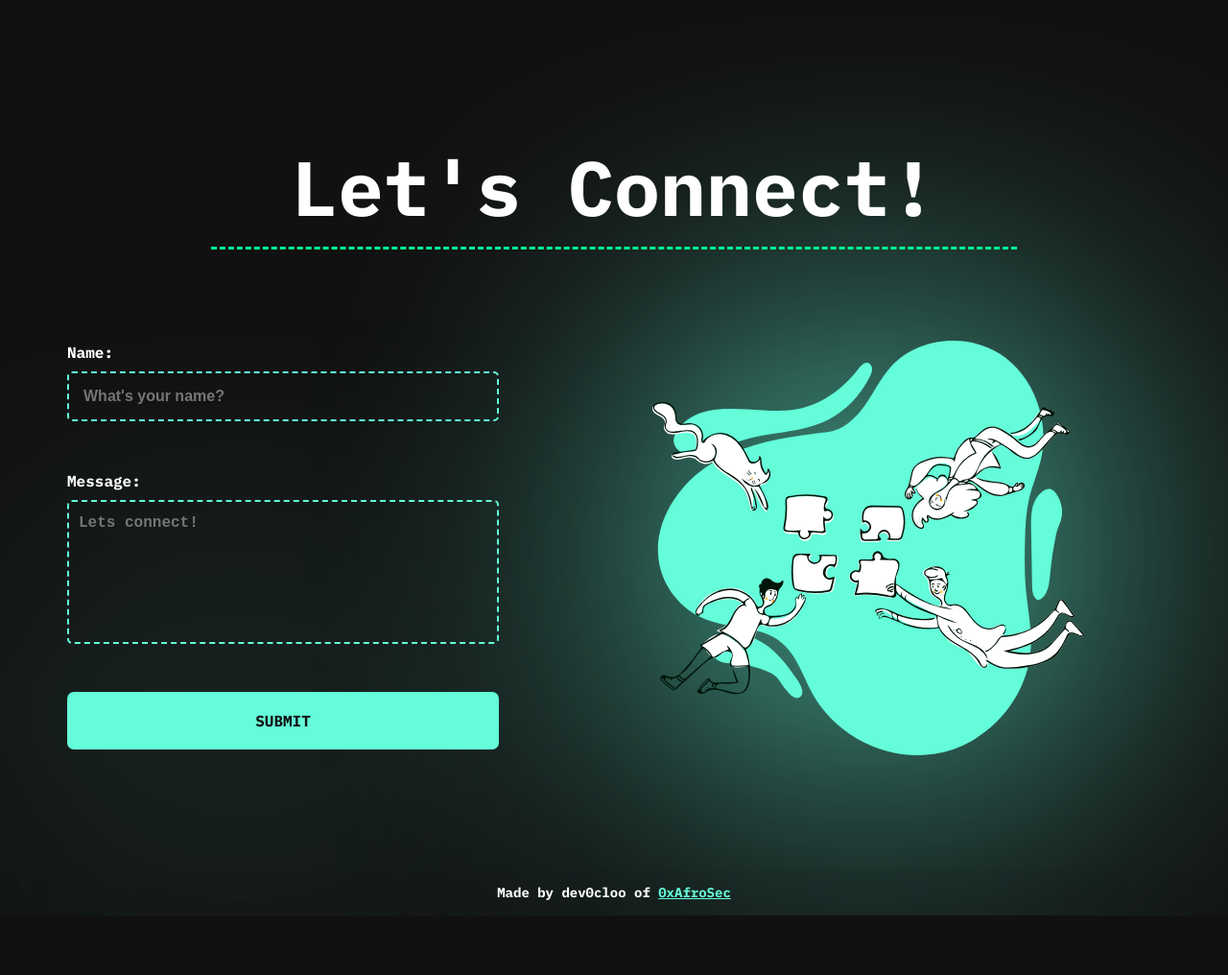
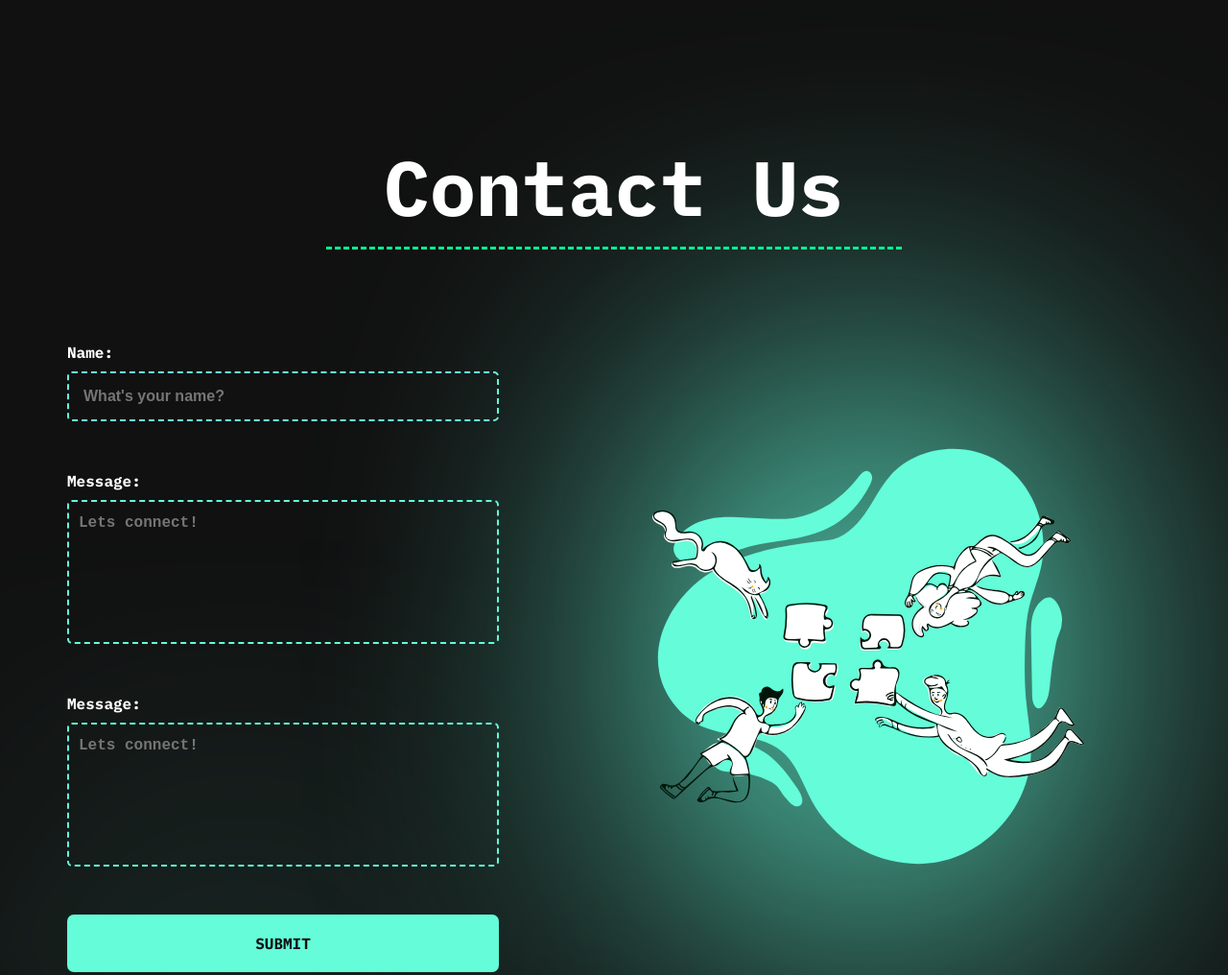
Before and after one commit to 0xAfroSec/0xAfroSec.github.io, a website: page index.html in a window 1280 px wide. Shown: the part 2660-3676 px from the top of the page at 96% size. Before the commit the page ends 3614 px from the top, so only its background shows below. Drawn offline with Linux system fonts and the light colour scheme; a script that the page names is missing.

Commit message:
Update index.html

```diff
--- a/index.html
+++ b/index.html
@@ -237,7 +237,7 @@
 
       <!-- Contact -->
       <section id="contact" class="section container">
-        <h2 class="section__title">Let's Connect!</h2>
+        <h2 class="section__title">Contact Us</h2>
         <div class="contact">
           <form class="contact__form">
             <div class="contact__field-wrapper">
@@ -252,6 +252,13 @@
               <label for="contactDescriptionTxt">Message:</label>
               <textarea
                 id="contactDescriptionTxt"
+                placeholder="Lets connect!"
+              ></textarea>
+            </div>
+            <div class="contact__field-wrapper">
+              <label for="contactEmailTxt">Message:</label>
+              <textarea
+                id="contactEmailTxt"
                 placeholder="Lets connect!"
               ></textarea>
             </div>
```
